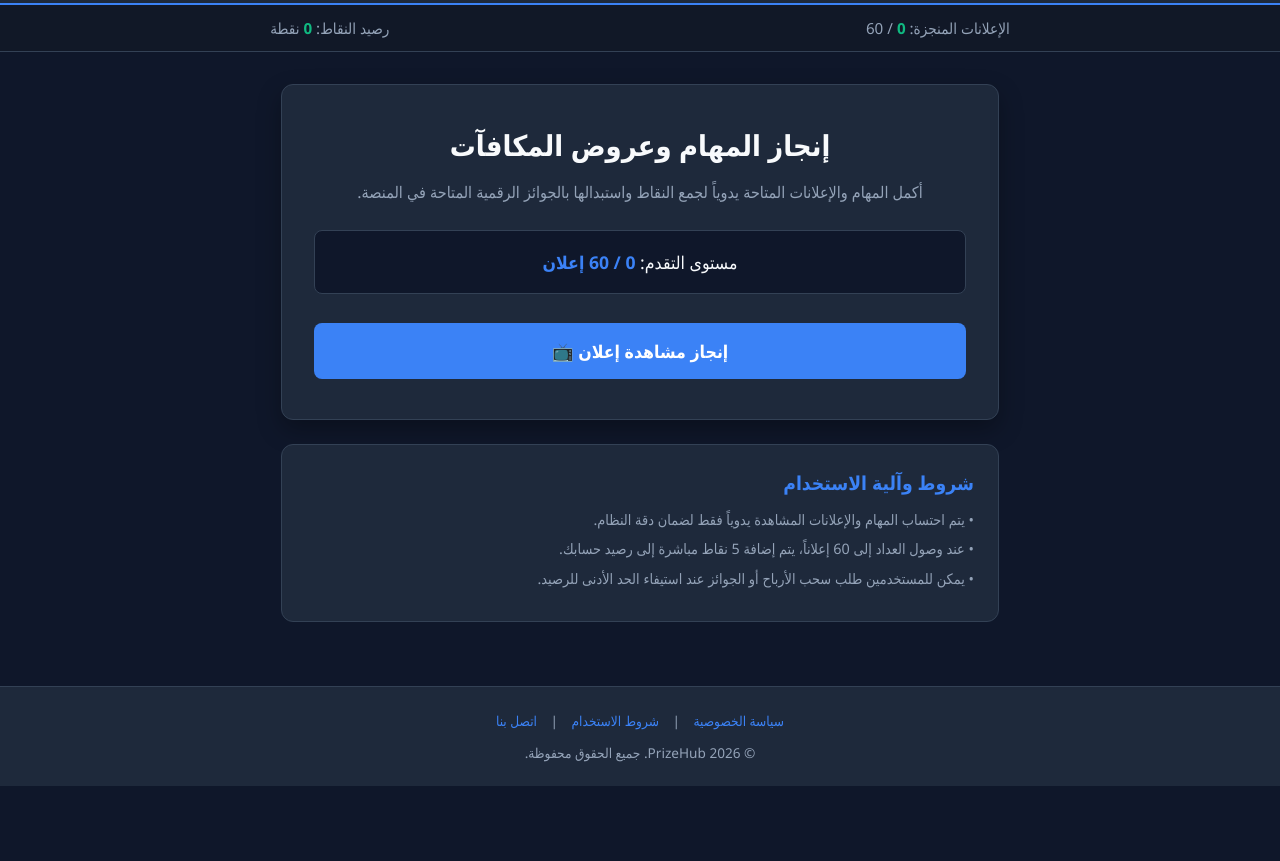
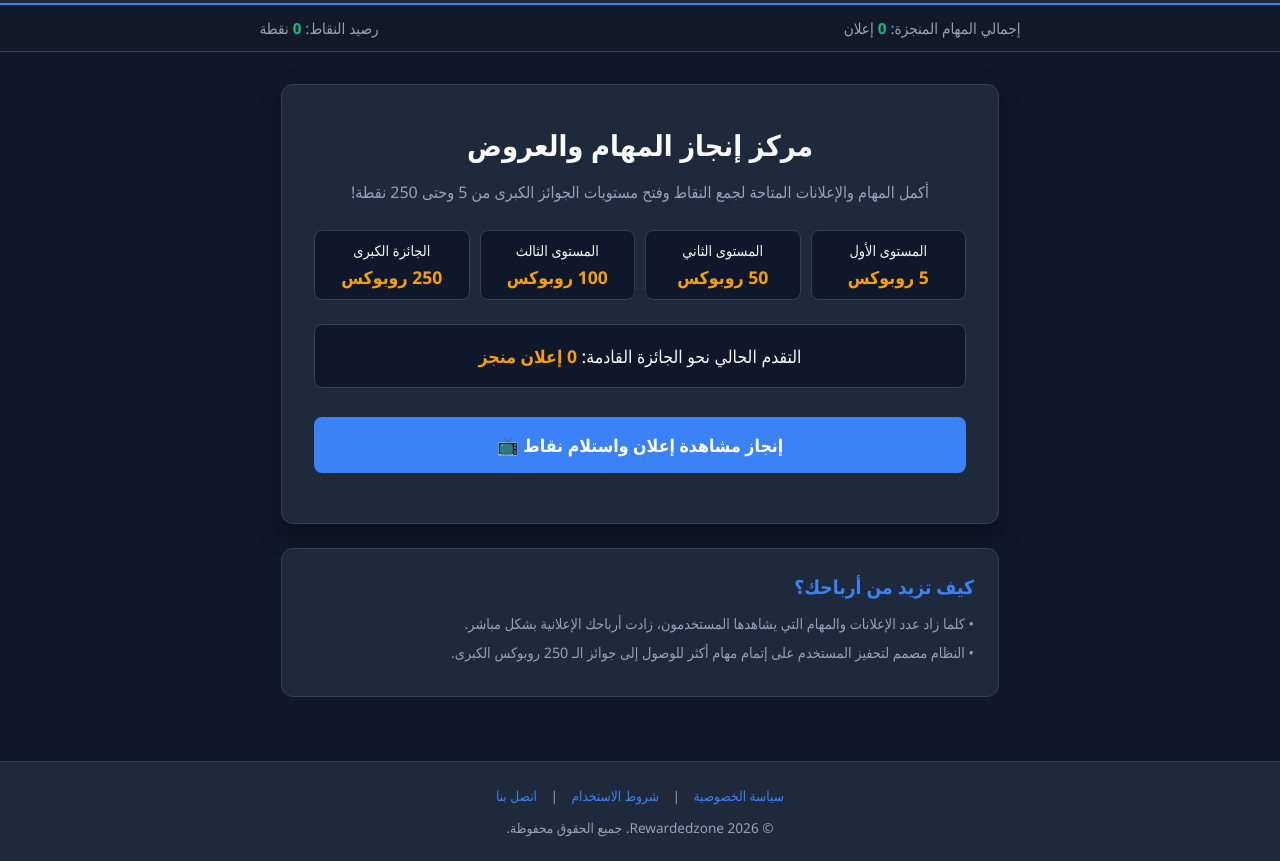
Before and after one commit to ali990196178/Rewardedzone, a plain HTML site: page index.html in a window 1280 px wide. Shown: the part 74-935 px from the top of the page. Before the commit the page ends 860 px from the top, so only its background shows below. Drawn offline with Linux system fonts and the light colour scheme.

Commit message:
Rename platform to Rewardedzone and update content
Updated the platform name from 'PrizeHub' to 'Rewardedzone' and adjusted relevant content and styles accordingly.

```diff
--- a/index.html
+++ b/index.html
@@ -3,13 +3,14 @@
 <head>
     <meta charset="UTF-8">
     <meta name="viewport" content="width=device-width, initial-scale=1.0">
-    <title>PrizeHub - منصة المكافآت والجوائز الرقمية</title>
+    <title>Rewardedzone - منصة المكافآت والجوائز الرقمية</title>
     <style>
         :root {
             --bg-color: #0f172a;
             --card-bg: #1e293b;
             --primary-color: #3b82f6;
             --accent-color: #10b981;
+            --gold-color: #f59e0b;
             --text-color: #f8fafc;
             --text-muted: #94a3b8;
         }
@@ -56,6 +57,8 @@
             font-size: 0.95rem;
             border-bottom: 1px solid #334155;
             color: var(--text-muted);
+            flex-wrap: wrap;
+            gap: 10px;
         }
 
         .stats-bar span {
@@ -103,7 +106,7 @@
         }
 
         .progress-box span {
-            color: var(--primary-color);
+            color: var(--gold-color);
             font-weight: bold;
         }
 
@@ -118,11 +121,35 @@
             transition: 0.3s;
             font-weight: bold;
             width: 100%;
+            margin-bottom: 10px;
         }
 
         .btn:hover {
             opacity: 0.9;
             transform: translateY(-2px);
+        }
+
+        .rewards-grid {
+            display: grid;
+            grid-template-columns: repeat(auto-fit, minmax(140px, 1fr));
+            gap: 10px;
+            margin-bottom: 1.5rem;
+        }
+
+        .reward-item {
+            background: #0f172a;
+            border: 1px solid #334155;
+            padding: 10px;
+            border-radius: 8px;
+            text-align: center;
+            font-size: 0.9rem;
+        }
+
+        .reward-item strong {
+            color: var(--gold-color);
+            display: block;
+            font-size: 1.1rem;
+            margin-top: 5px;
         }
 
         .info-section {
@@ -174,41 +201,47 @@
 <body>
 
     <header>
-        <div class="logo">Prize<span>Hub</span></div>
+        <div class="logo">Rewarded<span>zone</span></div>
     </header>
 
     <div class="stats-bar">
-        <div>الإعلانات المنجزة: <span id="adsCount">0</span> / 60</div>
+        <div>إجمالي المهام المنجزة: <span id="adsCount">0</span> إعلان</div>
         <div>رصيد النقاط: <span id="pointsCount">0</span> نقطة</div>
     </div>
 
     <main>
         <div class="card">
-            <h2>إنجاز المهام وعروض المكافآت</h2>
-            <p>أكمل المهام والإعلانات المتاحة يدوياً لجمع النقاط واستبدالها بالجوائز الرقمية المتاحة في المنصة.</p>
+            <h2>مركز إنجاز المهام والعروض</h2>
+            <p>أكمل المهام والإعلانات المتاحة لجمع النقاط وفتح مستويات الجوائز الكبرى من 5 وحتى 250 نقطة!</p>
+
+            <div class="rewards-grid">
+                <div class="reward-item">المستوى الأول <strong>5 روبوكس</strong></div>
+                <div class="reward-item">المستوى الثاني <strong>50 روبوكس</strong></div>
+                <div class="reward-item">المستوى الثالث <strong>100 روبوكس</strong></div>
+                <div class="reward-item">الجائزة الكبرى <strong>250 روبوكس</strong></div>
+            </div>
 
             <div class="progress-box">
-                مستوى التقدم: <span id="progressText">0 / 60 إعلان</span>
+                التقدم الحالي نحو الجائزة القادمة: <span id="progressText">0 إعلان</span>
             </div>
 
-            <button class="btn" onclick="watchManual()">إنجاز مشاهدة إعلان 📺</button>
+            <button class="btn" onclick="watchManual()">إنجاز مشاهدة إعلان واستلام نقاط 📺</button>
         </div>
 
         <div class="info-section">
-            <h3>شروط وآلية الاستخدام</h3>
-            <p>• يتم احتساب المهام والإعلانات المشاهدة يدوياً فقط لضمان دقة النظام.</p>
-            <p>• عند وصول العداد إلى 60 إعلاناً، يتم إضافة 5 نقاط مباشرة إلى رصيد حسابك.</p>
-            <p>• يمكن للمستخدمين طلب سحب الأرباح أو الجوائز عند استيفاء الحد الأدنى للرصيد.</p>
+            <h3>كيف تزيد من أرباحك؟</h3>
+            <p>• كلما زاد عدد الإعلانات والمهام التي يشاهدها المستخدمون، زادت أرباحك الإعلانية بشكل مباشر.</p>
+            <p>• النظام مصمم لتحفيز المستخدم على إتمام مهام أكثر للوصول إلى جوائز الـ 250 روبوكس الكبرى.</p>
         </div>
     </main>
 
     <footer>
         <div class="links">
-            <a href="#" onclick="alert('هذه الصفحة توضح التزامنا بحماية بيانات المستخدمين وسياسات الخصوصية المعمول بها.')">سياسة الخصوصية</a> |
-            <a href="#" onclick="alert('شروط الاستخدام تضمن حقوق المنصة والمستخدمين في إتمام المهام العادلة.')">شروط الاستخدام</a> |
-            <a href="#" onclick="alert('للدعم الفني والاستفسارات، يمكنك التواصل عبر البريد الإلكتروني الرسمي للمنصة.')">اتصل بنا</a>
+            <a href="#" onclick="alert('سياسة الخصوصية تحمي حقوق المنصة والمستخدمين.')">سياسة الخصوصية</a> |
+            <a href="#" onclick="alert('شروط الاستخدام تضمن عدالة توزيع المهام والجوائز.')">شروط الاستخدام</a> |
+            <a href="#" onclick="alert('للدعم الفني، يرجى مراسلتنا عبر البريد المخصص.')">اتصل بنا</a>
         </div>
-        <p>&copy; 2026 PrizeHub. جميع الحقوق محفوظة.</p>
+        <p>&copy; 2026 Rewardedzone. جميع الحقوق محفوظة.</p>
     </footer>
 
     <script>
@@ -220,19 +253,14 @@
         function updateDisplay() {
             document.getElementById('adsCount').innerText = adsWatched;
             document.getElementById('pointsCount').innerText = pointsEarned;
-            document.getElementById('progressText').innerText = adsWatched + " / 60 إعلان";
+            document.getElementById('progressText').innerText = adsWatched + " إعلان منجز";
         }
 
         function watchManual() {
             adsWatched++;
+            pointsEarned += 2; // يربح نقاط مع كل إعلان
 
-            if (adsWatched >= 60) {
-                alert('🎉 ممتاز! أتممت 60 إعلاناً وتم إضافة 5 نقاط إلى رصيدك بنجاح.');
-                pointsEarned += 5;
-                adsWatched = 0;
-            } else {
-                alert('تم تسجيل المهمة بنجاح! متبقي ' + (60 - adsWatched) + ' إعلان للوصول للدفعة التالية.');
-            }
+            alert('✅ تم إنجاز الإعلان بنجاح وتم إضافة نقاط إلى رصيدك! استمر للوصول إلى مستويات الجوائز الكبرى (50 و 100 و 250 روبوكس).');
 
             localStorage.setItem('adsWatched', adsWatched);
             localStorage.setItem('pointsEarned', pointsEarned);
```
